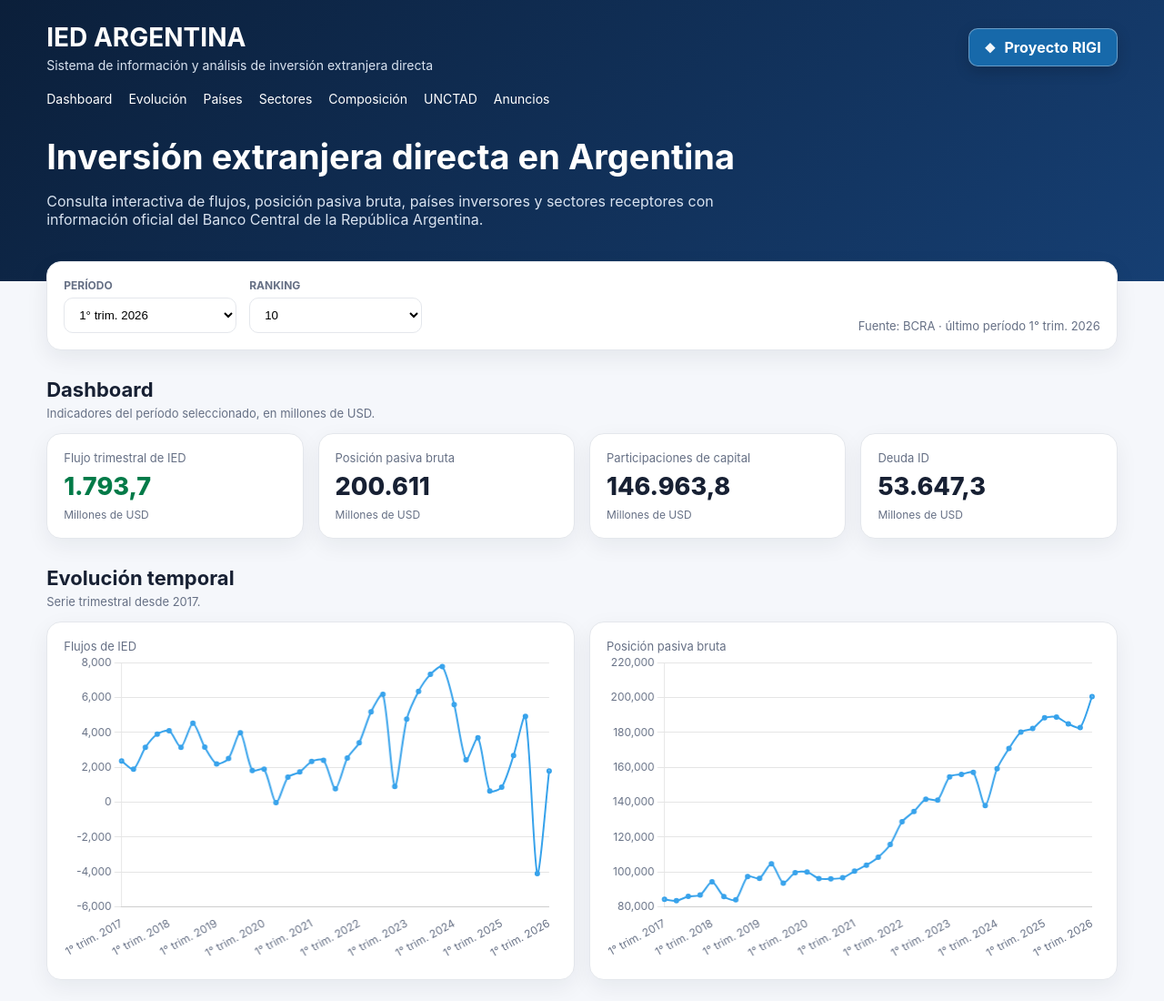
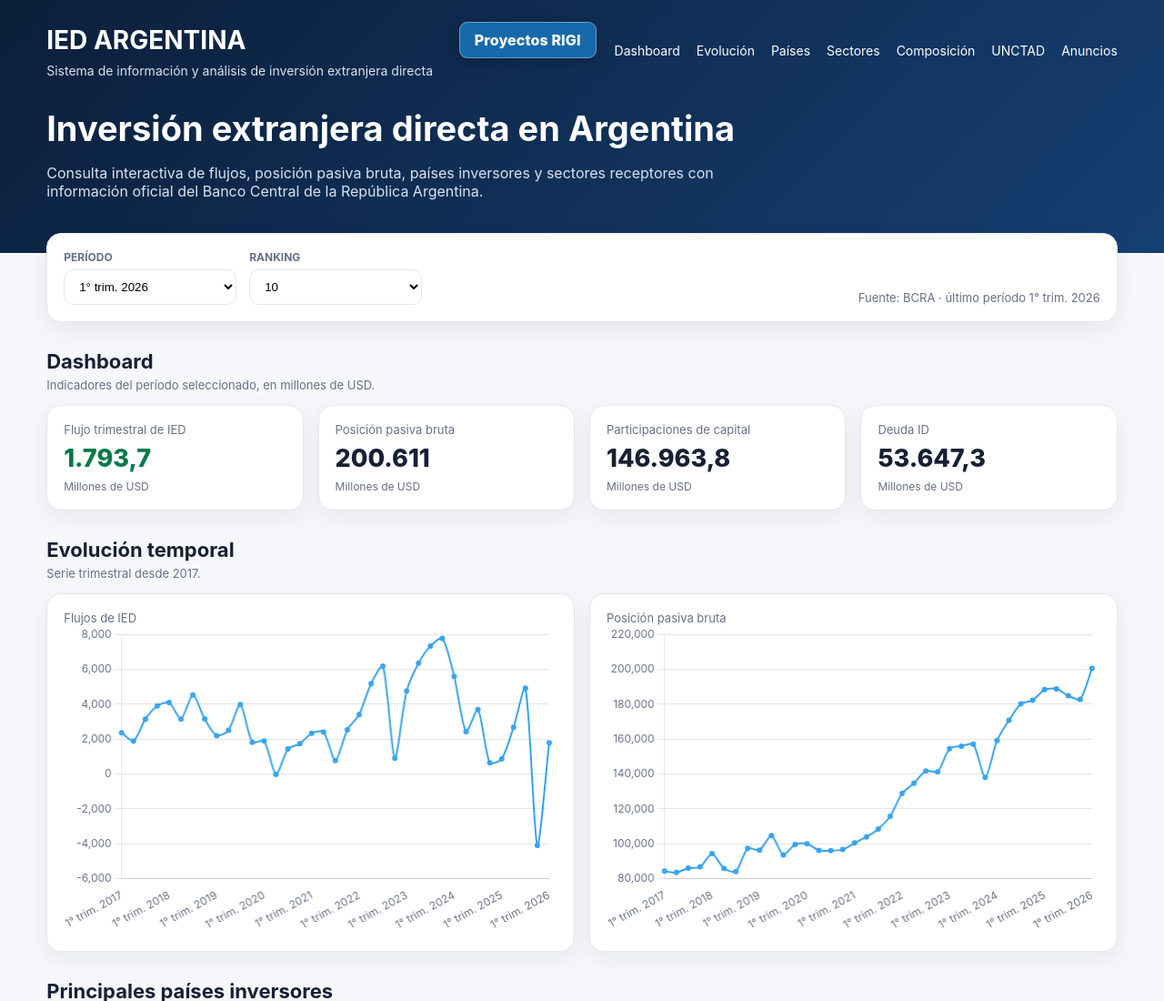
Before and after one commit to dnpri-ied/dnpri-ied.github.io, a plain HTML site: page index.html in a window 1280 px wide. Shown: the top 1100 px of the page at 91% size. Drawn offline with nearby package versions, Linux system fonts and the light colour scheme.

Commit message:
Add files via upload

```diff
--- a/index.html
+++ b/index.html
@@ -73,12 +73,52 @@ footer{background:#fff;border-top:1px solid var(--bd);padding:24px 0;color:var(-
  .rigi-hero-btn{margin:10px 0 0 0;padding:9px 14px}
 }
 </style>
+
+<style>
+.site-title-row{
+  display:flex;
+  align-items:center;
+  width:100%;
+  gap:18px;
+}
+.site-title-row h1{margin:0}
+.site-title-row .rigi-hero-btn{
+  margin-left:auto;
+  padding:9px 16px;
+  border-radius:9px;
+  background:#1769aa;
+  color:#fff;
+  border:1px solid rgba(255,255,255,.35);
+  font-weight:800;
+  box-shadow:0 4px 14px rgba(0,0,0,.22);
+}
+@media(max-width:700px){
+  .site-title-row{gap:10px}
+  .site-title-row .rigi-hero-btn{padding:8px 12px}
+}
+</style>
+
+<style>
+.site-brand-rigi{
+  flex:1 1 auto;
+  min-width:0;
+}
+@media(max-width:700px){
+  .site-title-row{width:100%}
+  .site-title-row .rigi-hero-btn{margin-left:auto}
+}
+</style>
 </head>
 <body>
-<header><div class="c"><div class="top"><div><h1>IED ARGENTINA</h1><div class="sub">Sistema de información y análisis de inversión extranjera directa</div></div><button id="openRigi" type="button" class="rigi-hero-btn">
-  <span class="rigi-hero-icon">◆</span>
-  <span>Proyecto RIGI</span>
-</button><nav><a href="#dashboard">Dashboard</a><a href="#evolucion">Evolución</a><a href="#paises">Países</a><a href="#sectores">Sectores</a><a href="#composicion">Composición</a><a href="#unctad">UNCTAD</a><a href="#anuncios">Anuncios</a></nav></div>
+<header><div class="c"><div class="top"><div class="site-brand-rigi">
+  <div class="site-title-row">
+    <h1>IED ARGENTINA</h1>
+    <button id="openRigi" type="button" class="rigi-hero-btn">
+      <span>Proyectos RIGI</span>
+    </button>
+  </div>
+  <div class="sub">Sistema de información y análisis de inversión extranjera directa</div>
+</div><nav><a href="#dashboard">Dashboard</a><a href="#evolucion">Evolución</a><a href="#paises">Países</a><a href="#sectores">Sectores</a><a href="#composicion">Composición</a><a href="#unctad">UNCTAD</a><a href="#anuncios">Anuncios</a></nav></div>
 <div class="hero"><h2>Inversión extranjera directa en Argentina</h2><p>Consulta interactiva de flujos, posición pasiva bruta, países inversores y sectores receptores con información oficial del Banco Central de la República Argentina.</p></div></div></header>
 <main><div class="c">
 <div id="err" class="error">No se pudo cargar <b>datos_bcra.js</b>. Verificá que esté junto a index.html.</div>
```
